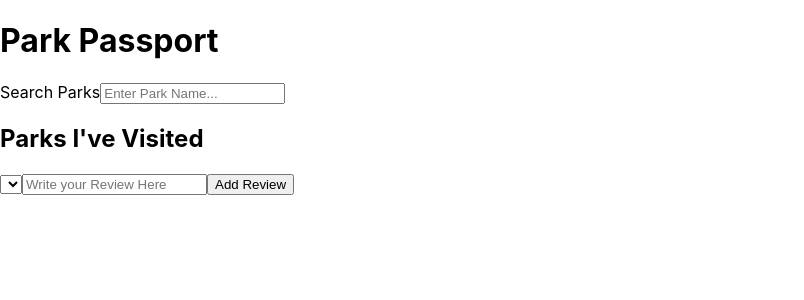
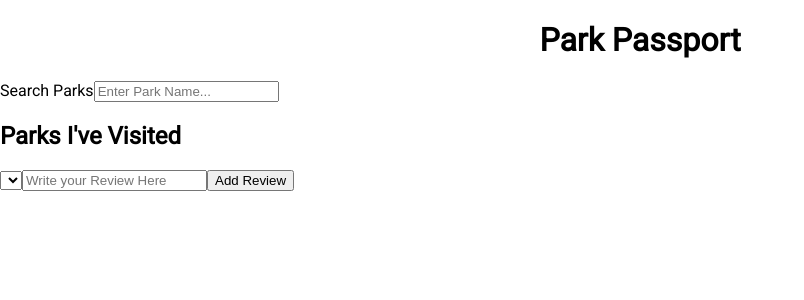
Before and after one commit to arbitrary-berry/Parks-Passport, a React (Create React App) app: page / in a window 1280 px wide. Shown: the top 300 px of the page, without its empty margins (0-804 px from the left). Built offline with nearby package versions, Linux system fonts and the light colour scheme; data requests are answered from the project's data file.

Commit message:
added colors and fonts

```diff
--- a/public/index.html
+++ b/public/index.html
@@ -10,6 +10,9 @@
       content="Web site created using create-react-app"
     />
     <link rel="apple-touch-icon" href="%PUBLIC_URL%/logo192.png" />
+    <link rel="preconnect" href="https://fonts.googleapis.com">
+<link rel="preconnect" href="https://fonts.gstatic.com" crossorigin>
+<link href="https://fonts.googleapis.com/css2?family=Nunito&family=Roboto&display=swap" rel="stylesheet">
     <!--
       manifest.json provides metadata used when your web app is installed on a
       user's mobile device or desktop. See https://developers.google.com/web/fundamentals/web-app-manifest/
--- a/src/ReviewForm.js
+++ b/src/NewReviewForm.js
@@ -32,7 +32,8 @@
                 <input
                 type="text"
                 name="review"
-                placeholder="Write your Review Here"></input>
+                placeholder="Write your Review Here"
+                onChange={handleForm}></input>
                 <button type="submit">Add Review</button>
             </form>
             <></>
--- a/src/Profile.js
+++ b/src/Profile.js
@@ -1,5 +1,5 @@
 import React from "react";
-import ReviewForm from "./ReviewForm"
+import NewReviewForm from "./NewReviewForm"
 import WishList from "./WishList"
 import Reviews from "./Reviews"
 
@@ -8,7 +8,7 @@
 function Profile() {
     return (
         <div>
-            <ReviewForm />
+            <NewReviewForm />
             <WishList />
             <Reviews />
         </div>
--- a/src/index.css
+++ b/src/index.css
@@ -1,13 +1,7 @@
 body {
   margin: 0;
-  font-family: -apple-system, BlinkMacSystemFont, 'Segoe UI', 'Roboto', 'Oxygen',
-    'Ubuntu', 'Cantarell', 'Fira Sans', 'Droid Sans', 'Helvetica Neue',
-    sans-serif;
-  -webkit-font-smoothing: antialiased;
-  -moz-osx-font-smoothing: grayscale;
+  font-family: 'Roboto', sans-serif;
 }
-
-code {
-  font-family: source-code-pro, Menlo, Monaco, Consolas, 'Courier New',
-    monospace;
+h1 {
+  text-align: center;
 }
```
Also changed, not shown: index.html (deleted, +0 -13 lines), index.css (deleted), 1 other file (tests, documents, lock files or other folders).
